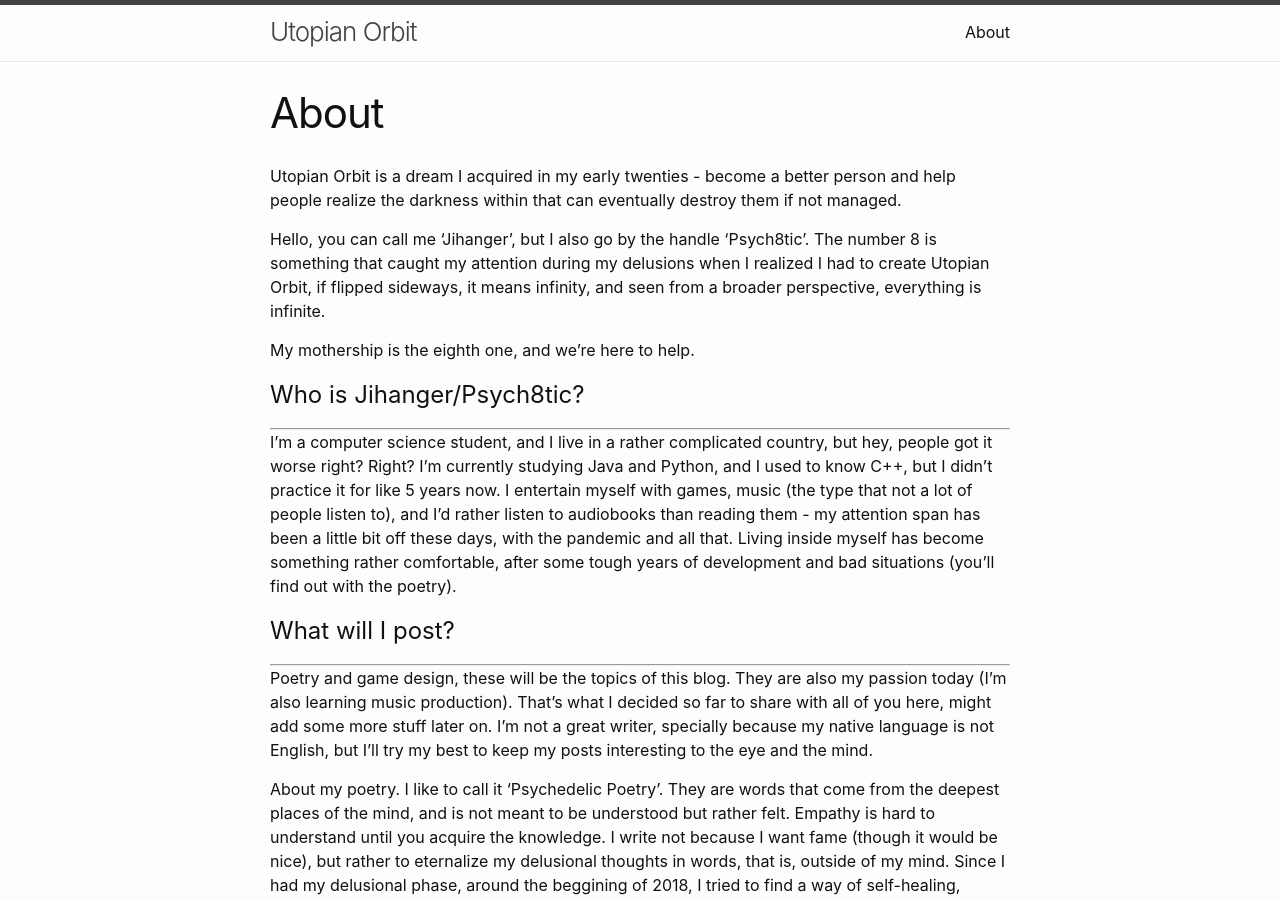
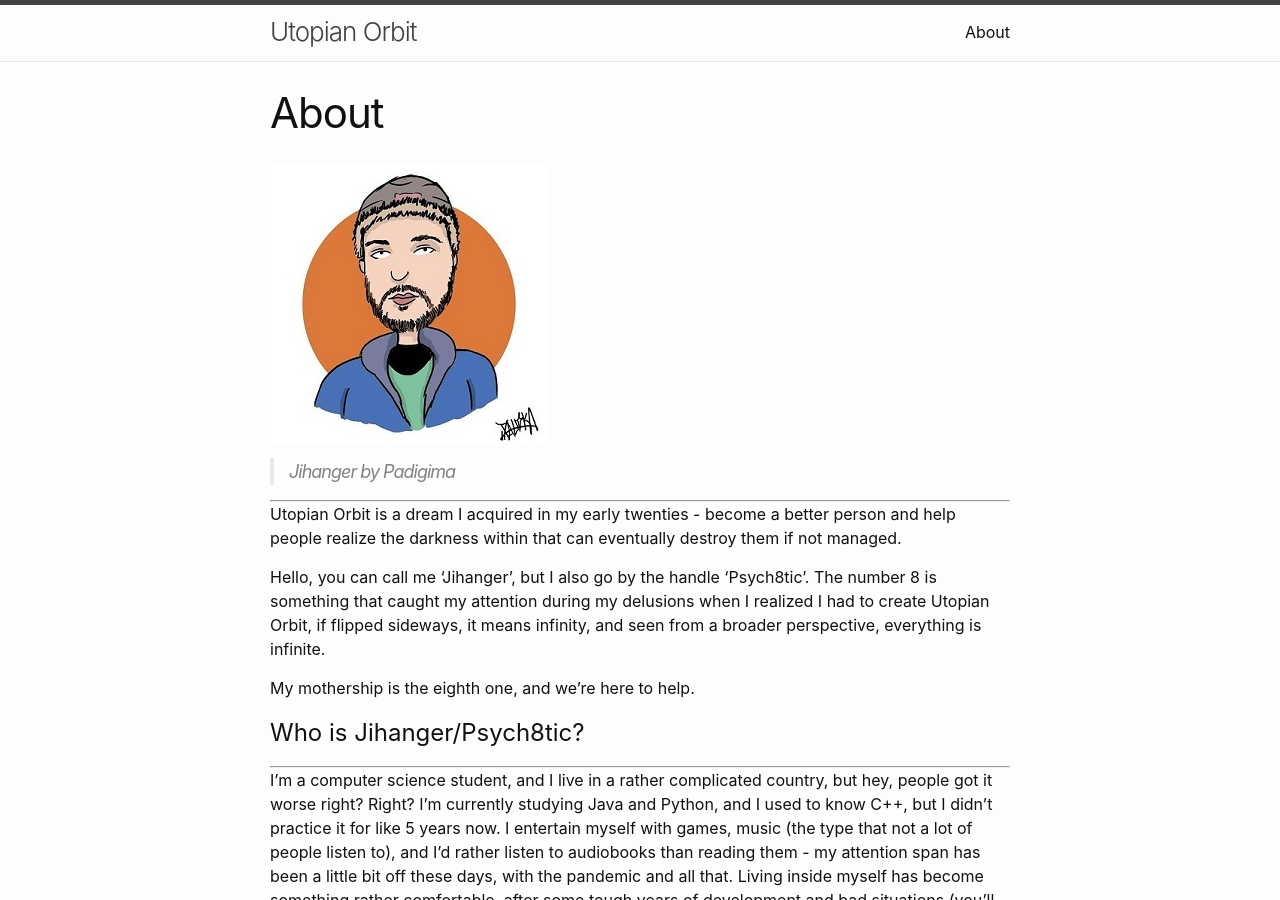
Before and after one commit to Jihanger-997/utopian_orbit_blog, a Jekyll site: the page built from about.markdown, in a window 1280 px wide and 900 px high. Built offline with Jekyll 4.4.1, drawn with Linux system fonts in a browser that asks for light colours.

Commit message:
added picture to about

```diff
--- a/about.markdown
+++ b/about.markdown
@@ -3,6 +3,12 @@ layout: page
 title: About
 permalink: /about/
 ---
+
+<img src="{{ site.baseurl }}//assets/padigima.jpg">
+> Jihanger by Padigima
+
+<hr>
+
 Utopian Orbit is a dream I acquired in my early twenties - become a better person and help people realize the darkness within that can eventually destroy them if not managed.
 
 Hello, you can call me 'Jihanger', but I also go by the handle 'Psych8tic'. The number 8 is something that caught my attention during my delusions when I realized I had to create Utopian Orbit, if flipped sideways, it means infinity, and seen from a broader perspective, everything is infinite.
```
Also changed, not shown: assets/padigima.jpg (added).
